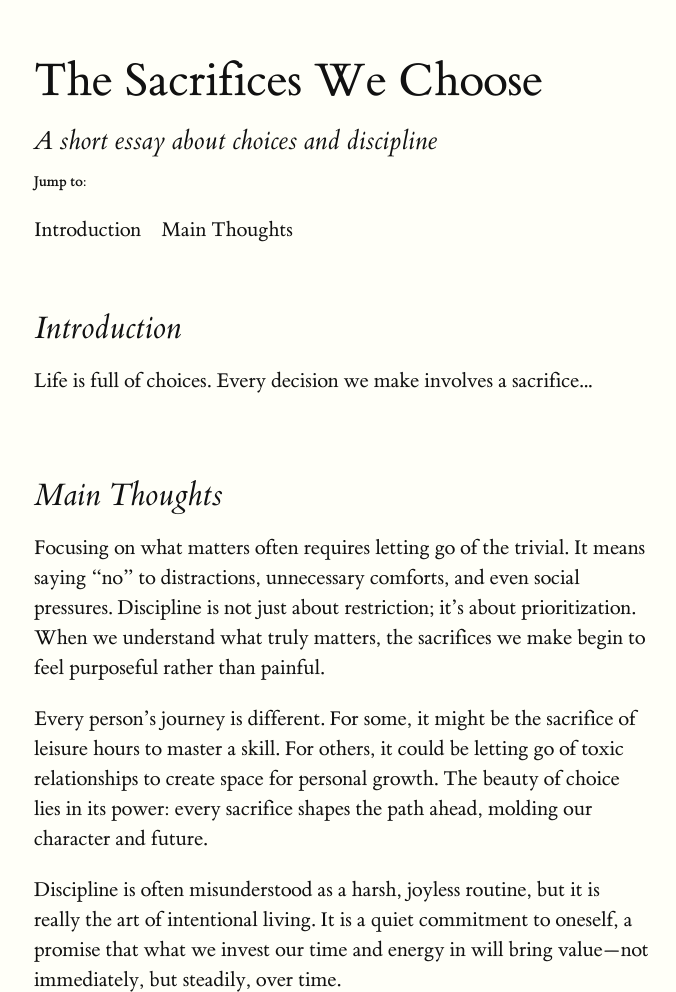
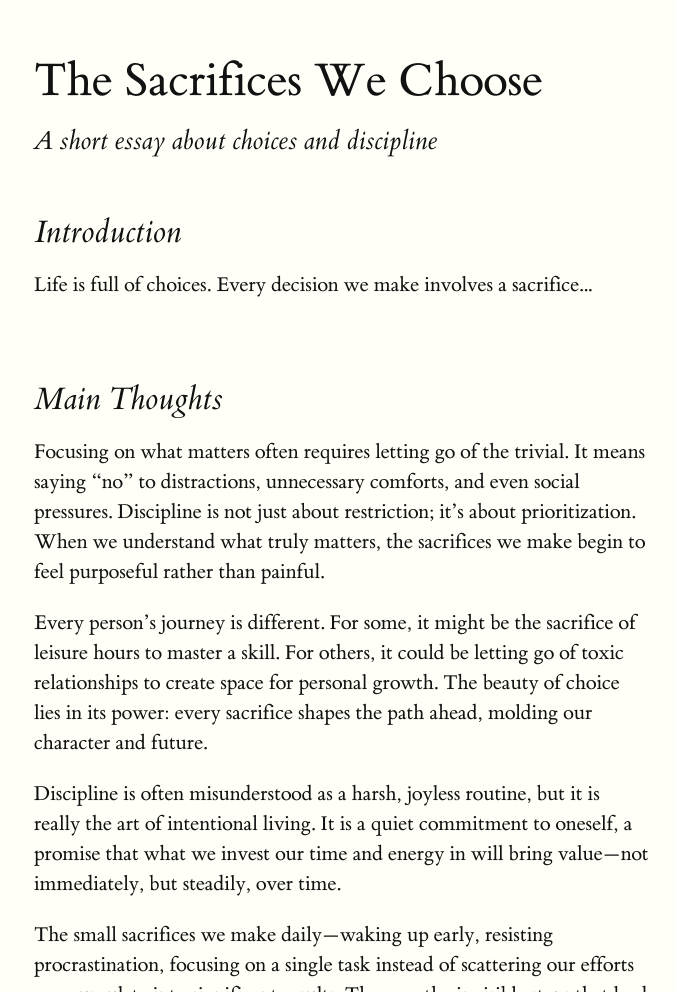
Before and after one commit to ayushmanjoshi1/ayushmanjoshi1.github.io, a plain HTML site: page index.html in a window 1280 px wide. Shown: the part 108-1100 px from the top of the page, without its empty margins (156-832 px from the left). Drawn offline with Linux system fonts and the light colour scheme.

Commit message:
Update index.html

```diff
--- a/index.html
+++ b/index.html
@@ -33,14 +33,15 @@
     <p class="subtitle">A short essay about choices and discipline</p>
 
     <!-- Table of Contents -->
+<!--
 <nav>
-        <strong>Jump to:</strong>
     <ul>
         <li><a href="#introduction">Introduction</a></li>
         <li><a href="#main-thoughts">Main Thoughts</a></li>
+        <li><a href="#conclusion">Conclusion</a></li>
     </ul>
 </nav>
-
+-->
     <section id="introduction">
         <h2>Introduction</h2>
         <p>Life is full of choices. Every decision we make involves a sacrifice...</p>
```
Lines whose indentation alone changed are shown as unchanged.
